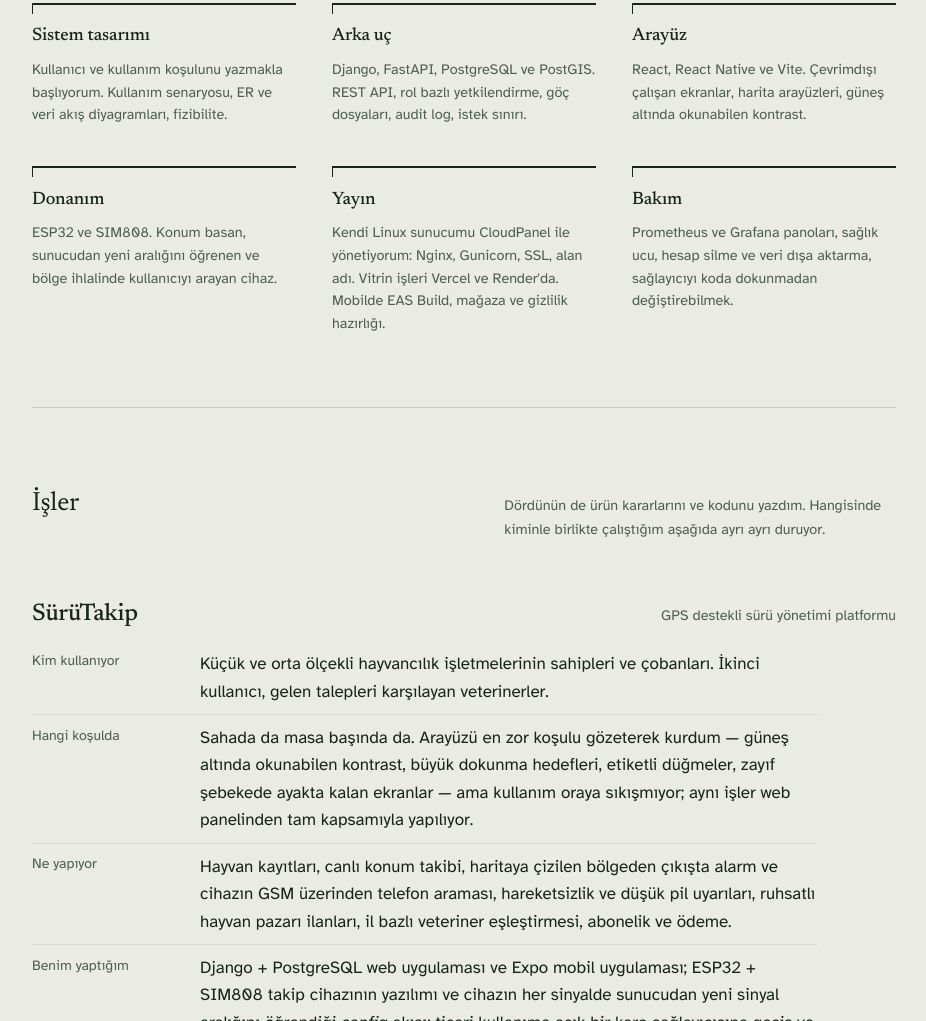
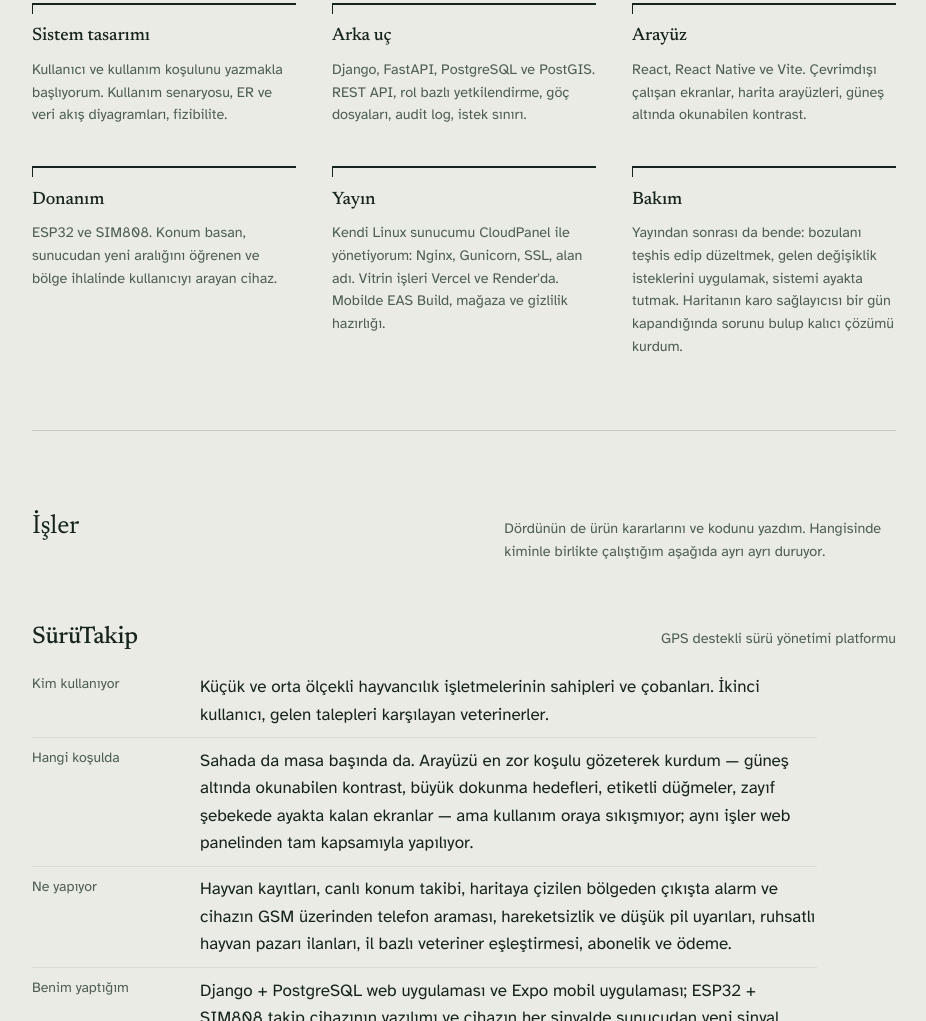
Before and after one commit to aysecetin/aysecetin.github.io, a plain HTML site: page index.html in a window 1280 px wide. Shown: the part 914-1935 px from the top of the page, without its empty margins (176-1102 px from the left). Drawn offline with Linux system fonts and the light colour scheme.

Commit message:
Bakim asamasini destek isi olarak yaz
Olcum panolari degil, canlidaki arizayi teshis edip duzeltmek ve gelen
revizyonlari uygulamak.

Co-Authored-By: Claude Opus 5 (1M context) <noreply@anthropic.com>

```diff
--- a/index.html
+++ b/index.html
@@ -357,7 +357,7 @@
         </div>
         <div class="stage">
           <h3>Bakım</h3>
-          <p>Prometheus ve Grafana panoları, sağlık ucu, hesap silme ve veri dışa aktarma, sağlayıcıyı koda dokunmadan değiştirebilmek.</p>
+          <p>Yayından sonrası da bende: bozulanı teşhis edip düzeltmek, gelen değişiklik isteklerini uygulamak, sistemi ayakta tutmak. Haritanın karo sağlayıcısı bir gün kapandığında sorunu bulup kalıcı çözümü kurdum.</p>
         </div>
       </div>
     </section>
```
